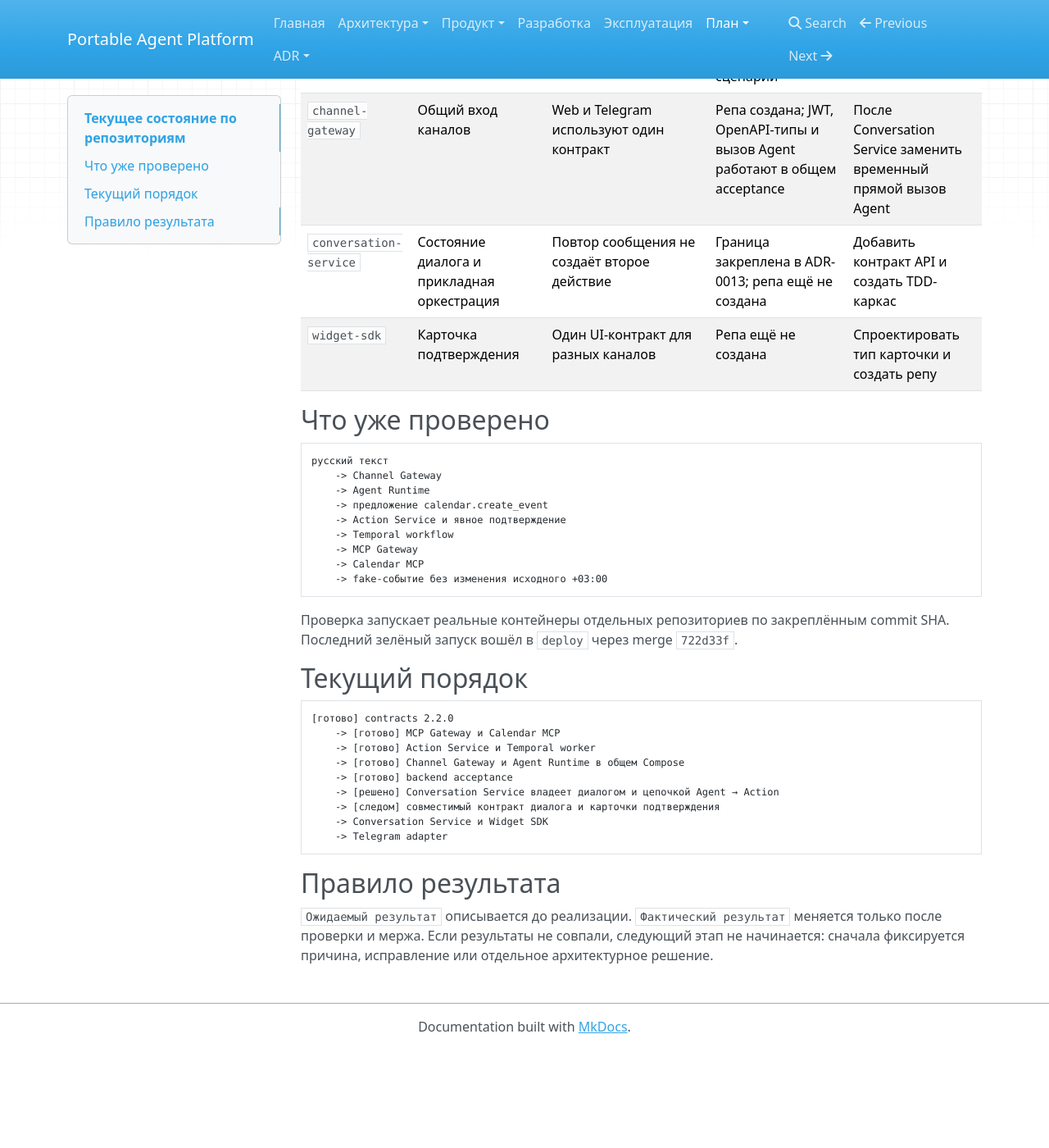
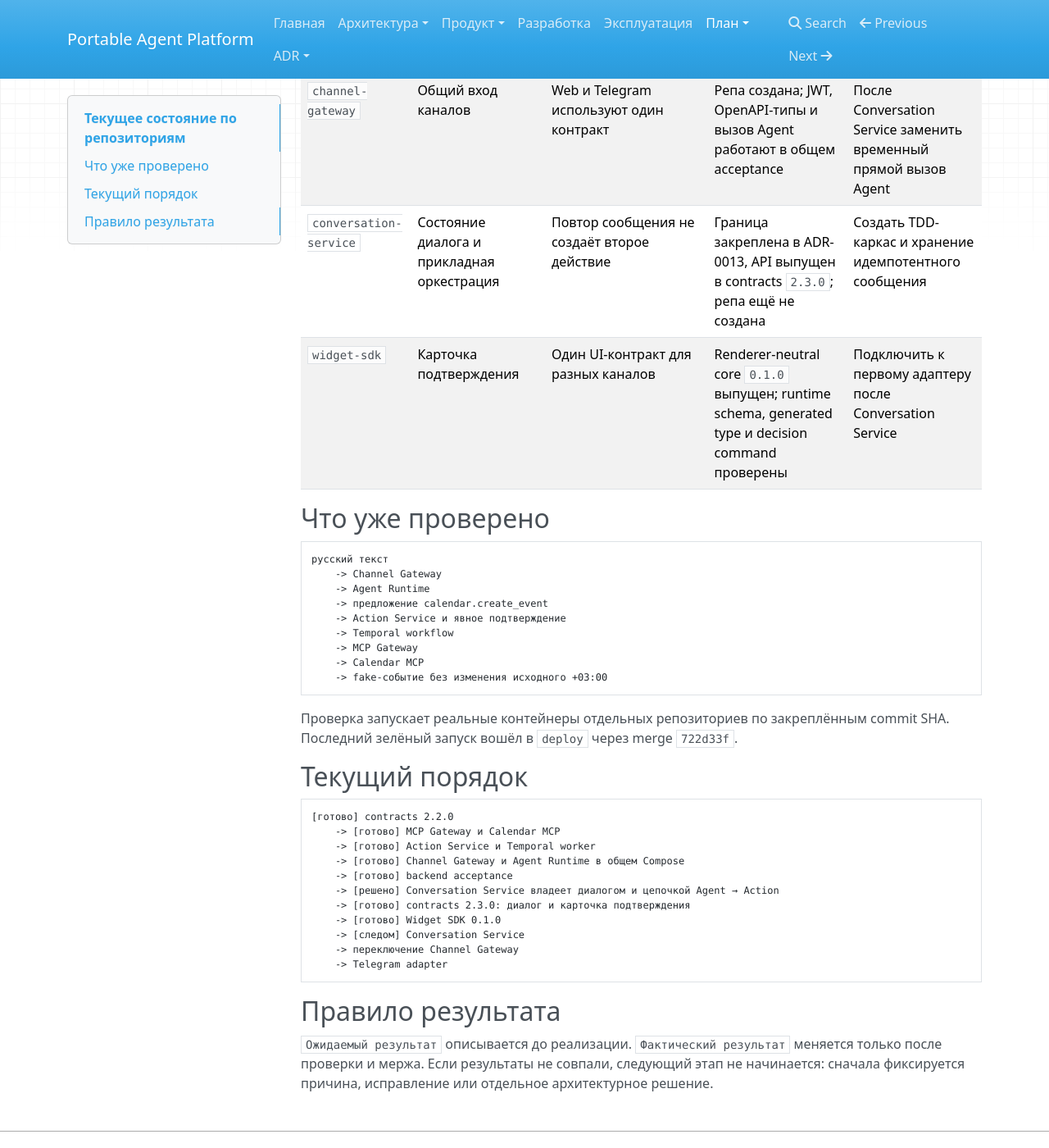
Before and after one commit to portable-agent/platform, an MkDocs documentation site: the page built from docs/delivery/CURRENT_STATUS.md, in a window 1280 px wide and 1400 px high, scrolled down 1357 px. Shown: the whole window at 82% size. Built offline with MkDocs 1.6.1, drawn with Linux system fonts in a browser that asks for light colours; nearby versions of some CDN libraries; before the commit the page ends 2637 px from its top, so only the background shows below that; some of the changed text lies outside the part shown.

Commit message:
docs: записать результат Widget SDK (#24)

````diff
--- a/docs/delivery/CURRENT_STATUS.md
+++ b/docs/delivery/CURRENT_STATUS.md
@@ -5,8 +5,8 @@
 
 | Репа | Что меняем или добавляем | Ожидаемый результат | Фактический результат | Следующий шаг |
 |---|---|---|---|---|
-| `.github` | Общие workflows и правила | Одинаковый CI/CD для всех сервисов | Java, Python, Node, docs, security и container workflows работают | Подключать правила к каждой новой репе |
-| `contracts` | Версионируемые внешние и внутренние API | Один проверяемый источник сетевых DTO | Bundle `2.2.0` выпущен; добавлен Channel Gateway API | Добавить совместимый ответ диалога и карточку подтверждения |
+| `.github` | Общие workflows и правила | Одинаковый CI/CD для всех сервисов | Java, Python, Node, docs, security и container workflows работают; чистый Trivy runner исправлен | Подключать правила к каждой новой репе |
+| `contracts` | Версионируемые внешние и внутренние API | Один проверяемый источник сетевых DTO | Bundle `2.3.0` выпущен; добавлен Conversation API | Подключить контракт к Conversation Service |
 | `action-service` | Подтверждение и надёжное выполнение | `AWAITING_APPROVAL → APPROVED → EXECUTING → SUCCEEDED/FAILED` | jOOQ, outbox, Temporal worker и вызов MCP Gateway работают; backend acceptance зелёный | Принимать команду через Channel Gateway |
 | `calendar-mcp` | `create_event` | Идемпотентное создание fake-события | Fake Calendar, OIDC и защита от дублей работают в общем сценарии | Оставить эталонным fake-коннектором |
 | `mcp-gateway` | OIDC, allowlist и MCP client | Безопасный stateless-маршрутизатор | Foundation смержен и проверен вызовом Calendar MCP | Добавлять коннекторы только по контракту |
@@ -14,8 +14,8 @@
 | `test-lab` | Календарный acceptance-тест | Один JWT и один контракт на всём пути | Схема Agent `2.1.0`, подтверждение и проверка часового пояса работают | Добавить повтор запроса и проверку отсутствия дубля |
 | `agent-runtime` | Текст в предложение действия | Детерминированное предложение встречи без скрытого выполнения | API `2.1.0`, проверка JWT и календарное предложение работают в общем сценарии | Вызывать через Channel Gateway, AI-модель пока не выбирать |
 | `channel-gateway` | Общий вход каналов | Web и Telegram используют один контракт | Репа создана; JWT, OpenAPI-типы и вызов Agent работают в общем acceptance | После Conversation Service заменить временный прямой вызов Agent |
-| `conversation-service` | Состояние диалога и прикладная оркестрация | Повтор сообщения не создаёт второе действие | Граница закреплена в ADR-0013; репа ещё не создана | Добавить контракт API и создать TDD-каркас |
-| `widget-sdk` | Карточка подтверждения | Один UI-контракт для разных каналов | Репа ещё не создана | Спроектировать тип карточки и создать репу |
+| `conversation-service` | Состояние диалога и прикладная оркестрация | Повтор сообщения не создаёт второе действие | Граница закреплена в ADR-0013, API выпущен в contracts `2.3.0`; репа ещё не создана | Создать TDD-каркас и хранение идемпотентного сообщения |
+| `widget-sdk` | Карточка подтверждения | Один UI-контракт для разных каналов | Renderer-neutral core `0.1.0` выпущен; runtime schema, generated type и decision command проверены | Подключить к первому адаптеру после Conversation Service |
 
 ## Что уже проверено
 
@@ -43,8 +43,10 @@
     -> [готово] Channel Gateway и Agent Runtime в общем Compose
     -> [готово] backend acceptance
     -> [решено] Conversation Service владеет диалогом и цепочкой Agent → Action
-    -> [следом] совместимый контракт диалога и карточки подтверждения
-    -> Conversation Service и Widget SDK
+    -> [готово] contracts 2.3.0: диалог и карточка подтверждения
+    -> [готово] Widget SDK 0.1.0
+    -> [следом] Conversation Service
+    -> переключение Channel Gateway
     -> Telegram adapter
 ```
 
````
Also changed, not shown: docs/delivery/WORK_PLAN.md (+2 -2 lines), 1 other file.
